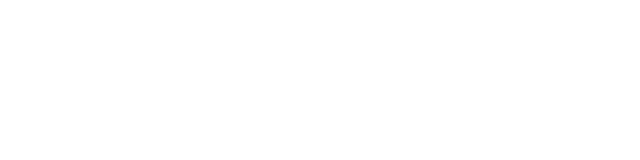
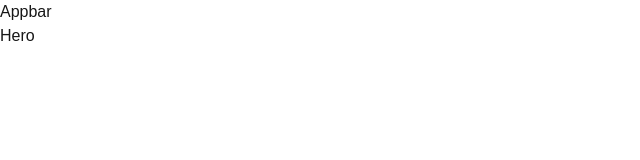
Before and after one commit to Vinayakpandey286/Zapier_Clone, a Next.js app in the folder frontend/: page / in a window 1280 px wide. Shown: the top 160 px of the page, without its empty margins (0-640 px from the left). Built offline with nearby package versions, Linux system fonts and the light colour scheme.

Commit message:
adding hero and appabar

```diff
--- a/frontend/src/app/page.tsx
+++ b/frontend/src/app/page.tsx
@@ -1,9 +1,11 @@
-import Image from "next/image";
+import Appbar from "@/components/Appbar";
+import Hero from "@/components/Hero";
 
 export default function Home() {
   return (
     <>
-      <div></div>
+      <Appbar />
+      <Hero />
     </>
   );
 }
--- /dev/null
+++ b/frontend/src/components/Appbar.tsx
@@ -0,0 +1,8 @@
+
+const Appbar = () => {
+  return (
+    <div>Appbar</div>
+  )
+}
+
+export default Appbar
--- /dev/null
+++ b/frontend/src/components/Hero.tsx
@@ -0,0 +1,9 @@
+
+
+const Hero = () => {
+  return (
+    <div>Hero</div>
+  )
+}
+
+export default Hero
```
